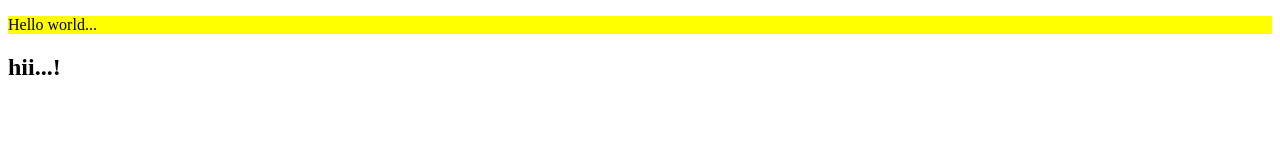
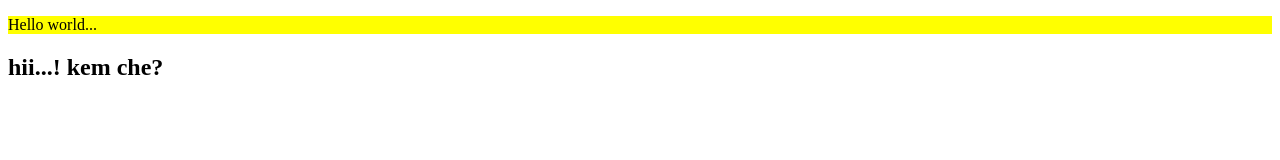
Before and after one commit to parthvekariya73/LocalRepo, a plain HTML site: page index.html in a window 1280 px wide. Drawn offline with Linux system fonts and the light colour scheme.

Commit message:
Add Bolld tag

```diff
--- a/index.html
+++ b/index.html
@@ -8,6 +8,6 @@
 </head>
 <body>
     <p>Hello world...</p>
-    <h2>hii...!</h2>
+    <h2>hii...! <b>kem che?</b> </h2>
 </body>
 </html>
```
